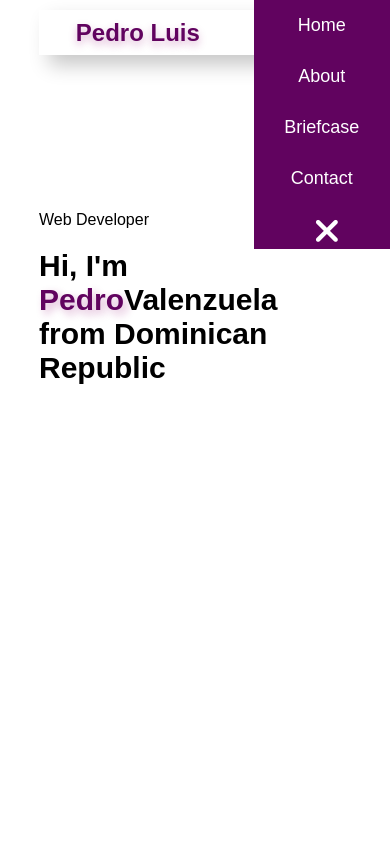
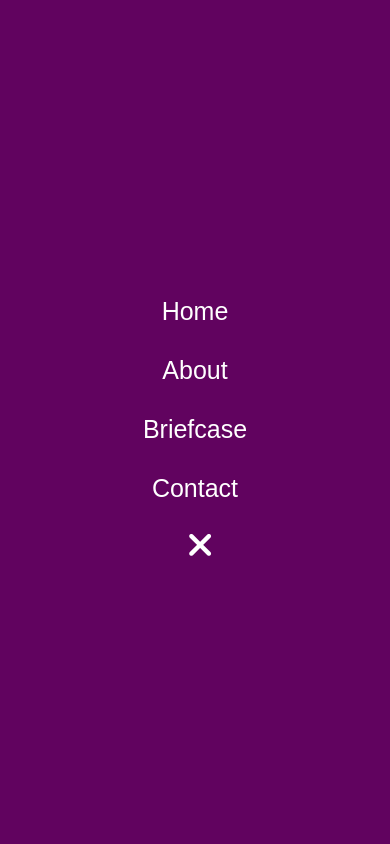
Before and after one commit to PedroLuis-ElLargo/myBlog, a plain HTML site: page index.html in a window 390 px wide. Both pictures are taken after a click on the icon 298 px from the left and 37 px from the top of the page. Shown: the top 844 px of the page. Drawn offline with Linux system fonts and the light colour scheme.

Commit message:
Update Css

```diff
--- a/Styles/style.css
+++ b/Styles/style.css
@@ -370,7 +370,8 @@ nav .fa-solid.fa-xmark {
         position: fixed;
         top: 0;
         right: 0;
-        width: 35%;
+        width: 100%;
+        height: 100%;
         visibility: hidden;
         color: #fff;
         flex-direction: column;
@@ -383,6 +384,12 @@ nav .fa-solid.fa-xmark {
 
     nav ul li a {
         color: #fff;
+        font-size: 25px;
+    }
+
+    #about {
+        padding: 40px 10px;
+
     }
 
     .about-col-1 img {
```
